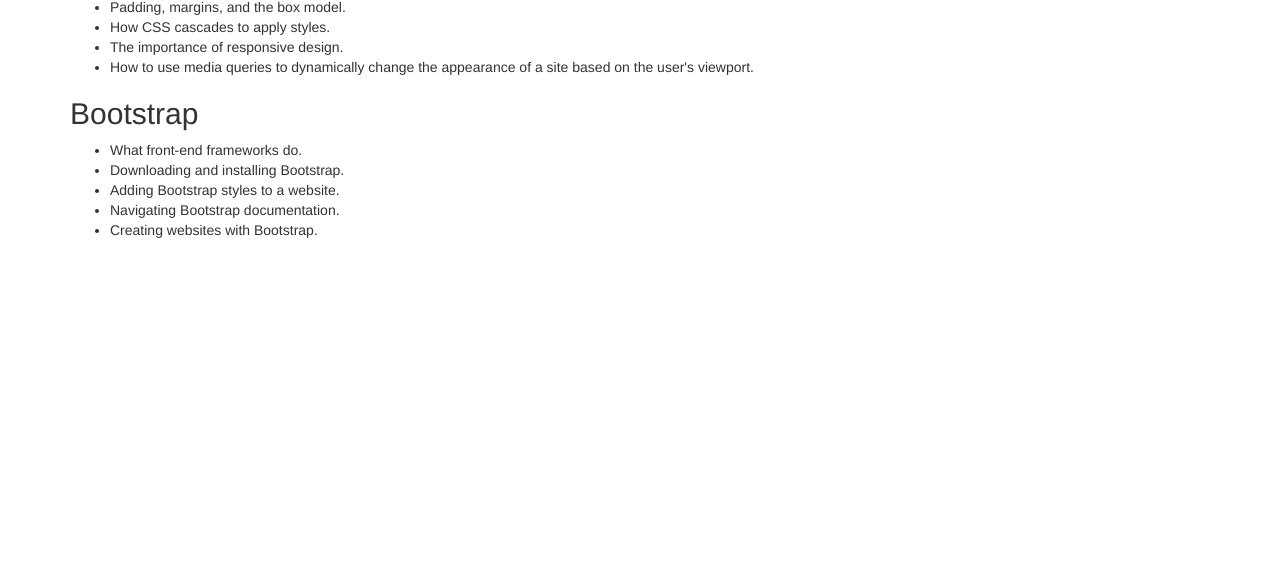
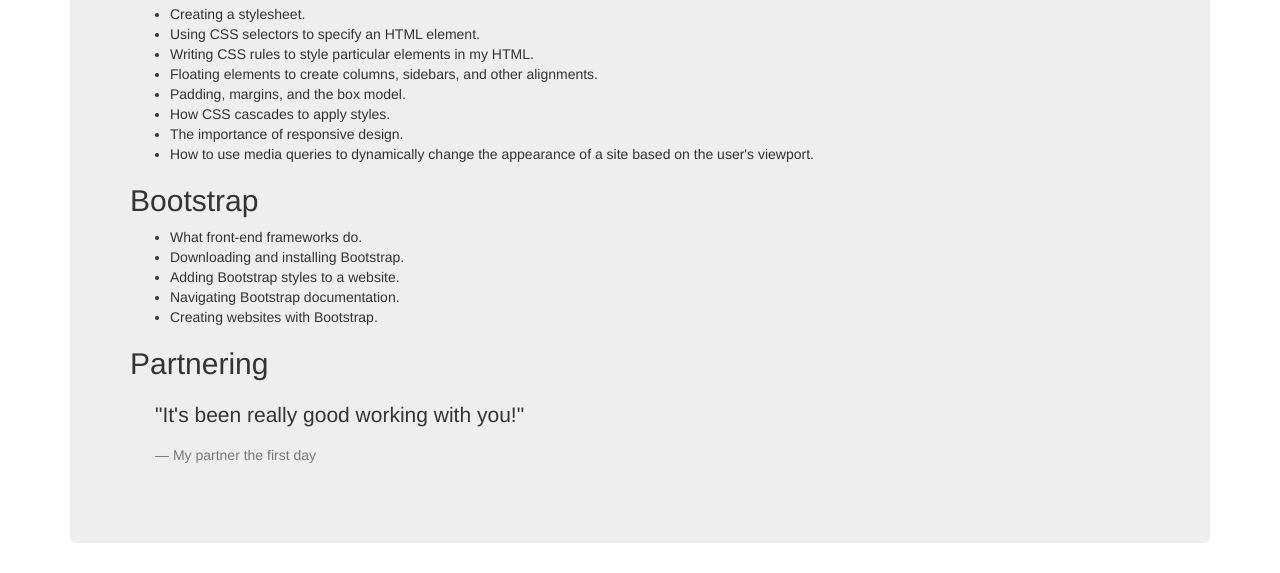
Before and after one commit to EEymann/week-in-review, a plain HTML site: page index.html in a window 1280 px wide. Shown: the part 765-1338 px from the top of the page. Before the commit the page ends 1015 px from the top, so only its background shows below. Drawn offline with Linux system fonts and the light colour scheme.

Commit message:
add Jumbotron and blockquotes to index.html.

```diff
--- a/index.html
+++ b/index.html
@@ -6,6 +6,7 @@
   </head>
   <body>
     <div class="container">
+      <div class="jumbotron">
     <h1>My First Week at Epicodus</h1>
     <p>
       I've almost finished my first week at Epicodus. Here are some of the things I've learned so far:
@@ -55,6 +56,11 @@
       <li>Navigating Bootstrap documentation.</li>
       <li>Creating websites with Bootstrap.</li>
     </ul>
+    <h2>Partnering</h2>
+      <blockquote>
+        <p>"It's been really good working with you!"</p>
+        <footer>My partner the first day</footer>
+      </blockquote>
     </div>
   </body>
 </html>
```
